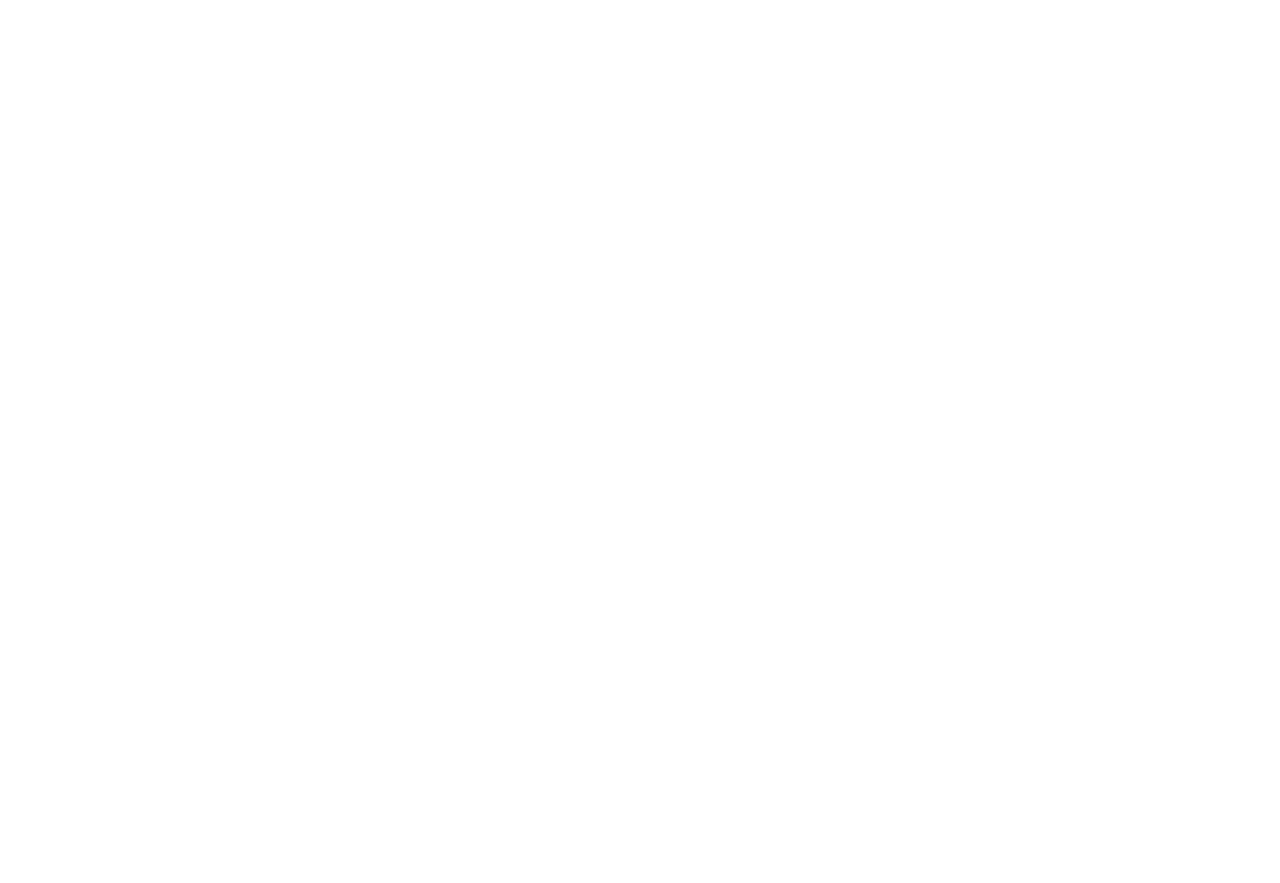
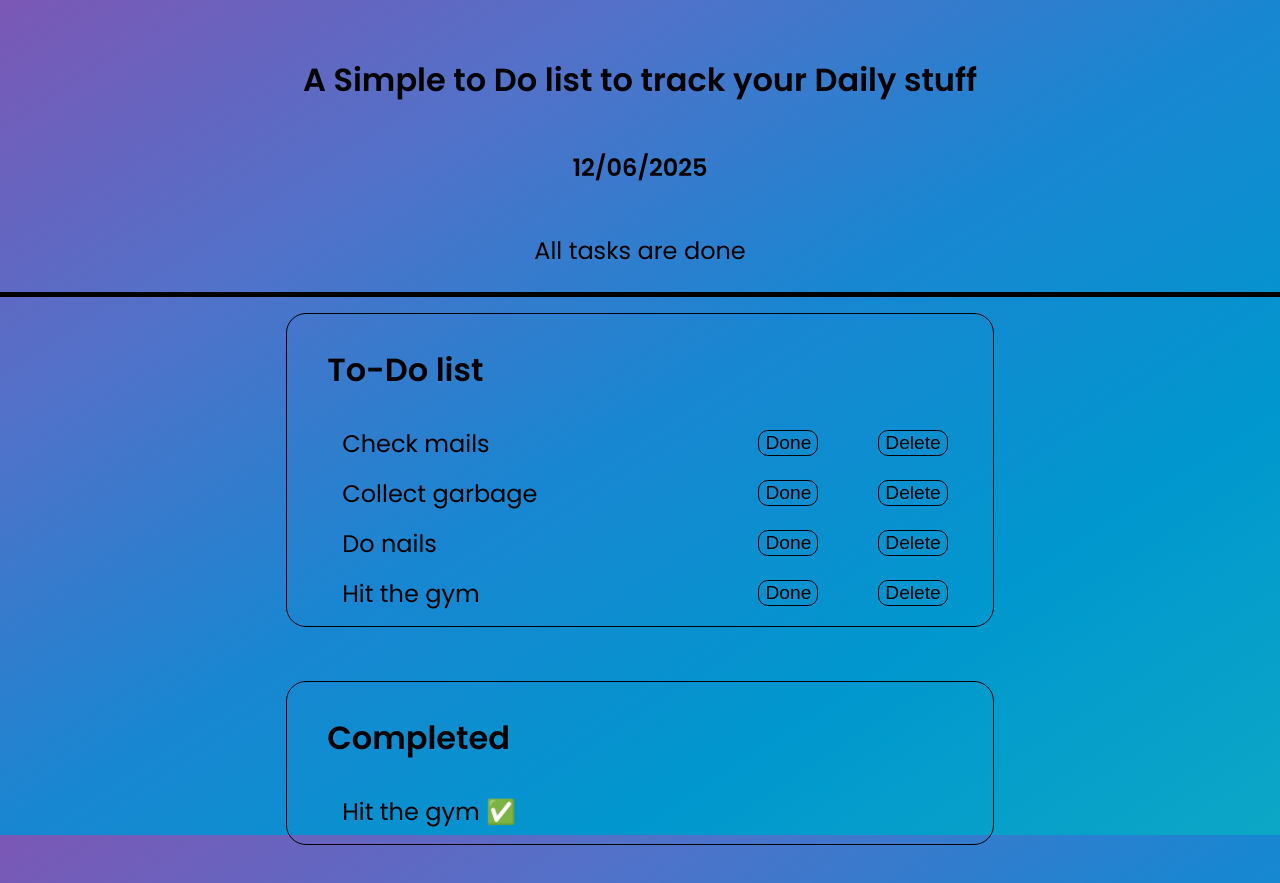
Before and after one commit to BugSlayer9000/to-do-list, a plain HTML site: page index.html in a window 1280 px wide. Before the commit the page ends 800 px from the top, so only its background shows below. Drawn offline with Linux system fonts and the light colour scheme.

Commit message:
Add task list and styling for to-do list application

```diff
--- a/index.html
+++ b/index.html
@@ -1,14 +1,70 @@
 <!DOCTYPE html>
 <html lang="en">
-<head>
-    <meta charset="UTF-8">
-    <meta name="viewport" content="width=device-width, initial-scale=1.0">
+  <head>
+    <meta charset="UTF-8" />
+    <meta name="viewport" content="width=device-width, initial-scale=1.0" />
     <title>TO DO list</title>
-    <link rel="stylesheet" href="style.css">
-</head>
-<body>
+    <link rel="stylesheet" href="style.css" />
+    <link
+      href="https://fonts.googleapis.com/css2?family=Poppins:wght@400;600&display=swap"
+      rel="stylesheet"
+    />
+  </head>
+  <body>
+    <div class="head">
+      <h1 class="header">A Simple to Do list to track your Daily stuff</h1>
+      <h3 class="date">12/06/2025</h3>
+      <!-- Shows todays date -->
+      <p class="tasksCompleted">All tasks are done</p>
+      <!-- shows how many tasks to do or if all the tasks are complete -->
+    </div>
 
+    <div class="taskBox">
+
+      <ol class="taskList">
+        <h3>To-Do list</h3>
+        <li class="tasks" id="1">
+          Check mails
+          <div class="taskButtons">
+            <button class="Done" id="1">Done</button>
+            <button class="delete" id="1">Delete</button>
+          </div>
+        </li>
+        <li class="tasks" id="2">
+          Collect garbage
+          <div class="taskButtons">
+            <button class="Done" id="2">Done</button>
+            <button class="delete" id="1">Delete</button>
+          </div>
+        </li>
+        <li class="tasks" id="3">
+          Do nails
+          <div class="taskButtons">
+            <button class="Done" id="3">Done</button>
+            <button class="delete" id="1">Delete</button>
+          </div>
+        </li>
+        <li class="tasks" id="4">
+          Hit the gym
+          <div class="taskButtons">
+            <button class="Done" id="1">Done</button>
+            <button class="delete" id="1">Delete</button>
+          </div>
+        </li>
+    </ol>
+    </div>
+
+    <div class="taskBox">
+
+      <ol class="taskList">
+        <h3>Completed</h3>
+        <li class="tasks" id="4">
+          Hit the gym ✅
+        </li>
+
+        </ol>
+    </div>
 
     <script src="script.js"></script>
-</body>
+  </body>
 </html>
--- a/style.css
+++ b/style.css
@@ -0,0 +1,95 @@
+/*
+color pallate
+#845ec2
+#4b4453
+#b0a8b9
+#c34a36
+#ff8066
+
+#845ec2
+#009efa
+#00d2fc
+#4ffbdf
+
+*/
+
+
+body{
+    margin: 0;
+    height: 100vh;
+    background-image: linear-gradient(to right bottom, #7b57b5, #5371c9, #1886d1, #0098ce, #0ca7c6);
+    font-family: 'Poppins', Courier, monospace;
+}
+
+.head{
+    margin-top: 35px;
+    border-bottom: 5px solid black;
+    display: flex;
+    flex-direction: column;
+    align-items: center;
+}
+
+.header{
+    font-size: 2rem;
+}
+
+.date{
+    font-size: 1.5rem;
+}
+
+.tasksCompleted{
+    font-size: 1.5rem;
+}
+
+.taskBox{
+    display: flex;
+    flex-direction: column;
+    justify-content: center;
+    align-items: center;
+    min-height: 30vh;
+
+}
+
+.taskList{
+    border: 1px solid black;
+    border-radius: 20px;
+    transition: 0.5s ease;
+    min-width: 52vw;
+
+}
+
+.taskList h3{
+    font-size: 2rem;
+}
+
+.taskList:hover{
+    box-shadow: 0px 0px 18px 1px #000000;
+}
+
+.tasks{
+    font-size: 1.5rem;
+    display: flex;
+    justify-content: space-between;
+    margin: 15px;
+}
+
+.taskButtons{
+    display: flex;
+    justify-content: space-evenly;
+    align-items: center;
+}
+
+.tasks button{
+    border: 1px solid black;
+    margin: 5px;
+    border-radius: 10px;
+    font-size: 1.2rem;
+    margin: 0px 30px;
+    background-color: transparent;
+    transition: 0.5s all ease;
+}
+
+.tasks button:hover{
+    background-color: #e6624a;
+    cursor: pointer;
+}
```
